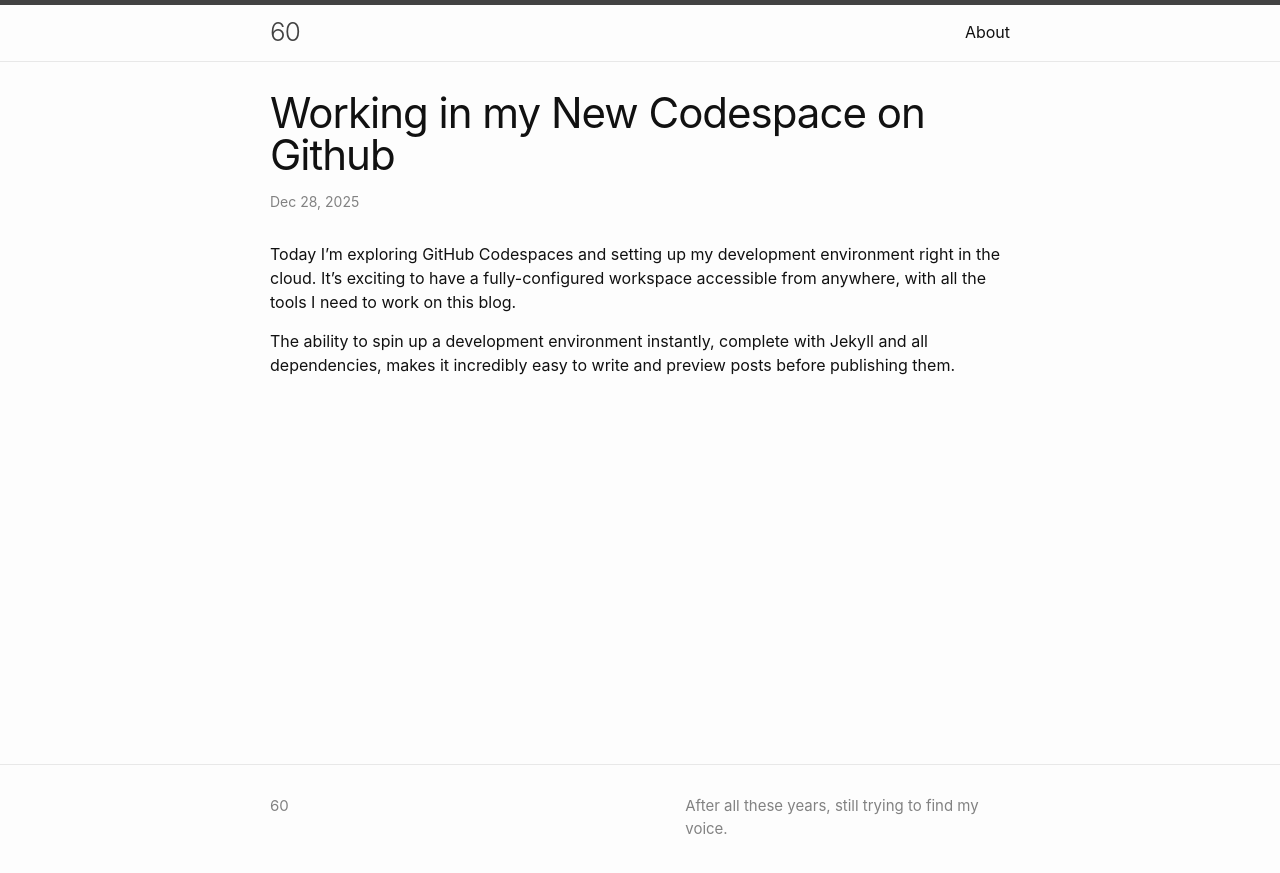
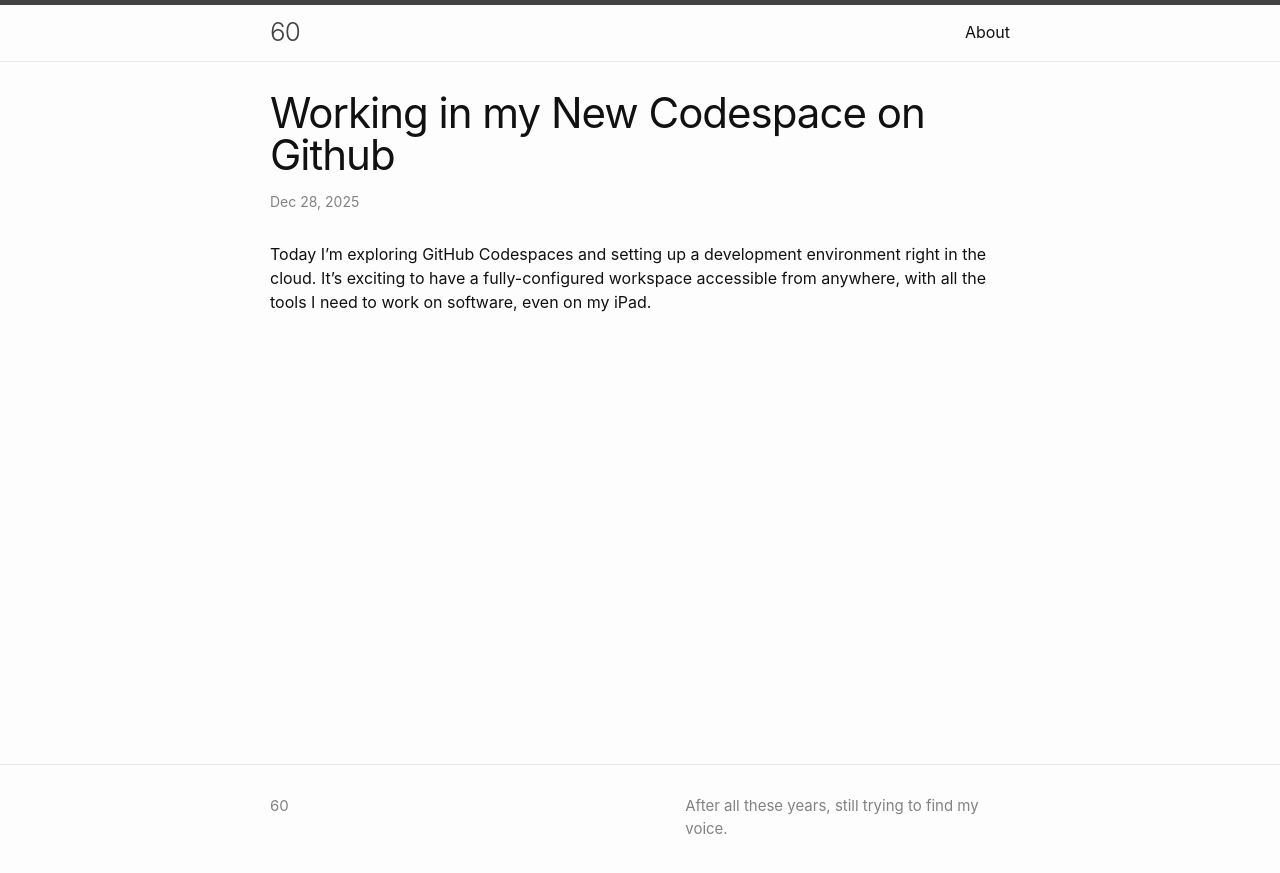
Before and after one commit to figart/60, a Jekyll site: the page built from _posts/2025-12-28-working-in-my-new-codespace-on-github.markdown, in a window 1280 px wide. Shown: the top 873 px of the page. Built offline with Jekyll 4.4.1, drawn with Linux system fonts in a browser that asks for light colours.

Commit message:
quick mods to latest _post

```diff
--- a/_posts/2025-12-28-working-in-my-new-codespace-on-github.markdown
+++ b/_posts/2025-12-28-working-in-my-new-codespace-on-github.markdown
@@ -5,6 +5,4 @@ date: 2025-12-28 02:00:00 +0000
 categories:
 ---
 
-Today I'm exploring GitHub Codespaces and setting up my development environment right in the cloud. It's exciting to have a fully-configured workspace accessible from anywhere, with all the tools I need to work on this blog.
-
-The ability to spin up a development environment instantly, complete with Jekyll and all dependencies, makes it incredibly easy to write and preview posts before publishing them.
+Today I'm exploring GitHub Codespaces and setting up a development environment right in the cloud. It's exciting to have a fully-configured workspace accessible from anywhere, with all the tools I need to work on software, even on my iPad.
```
